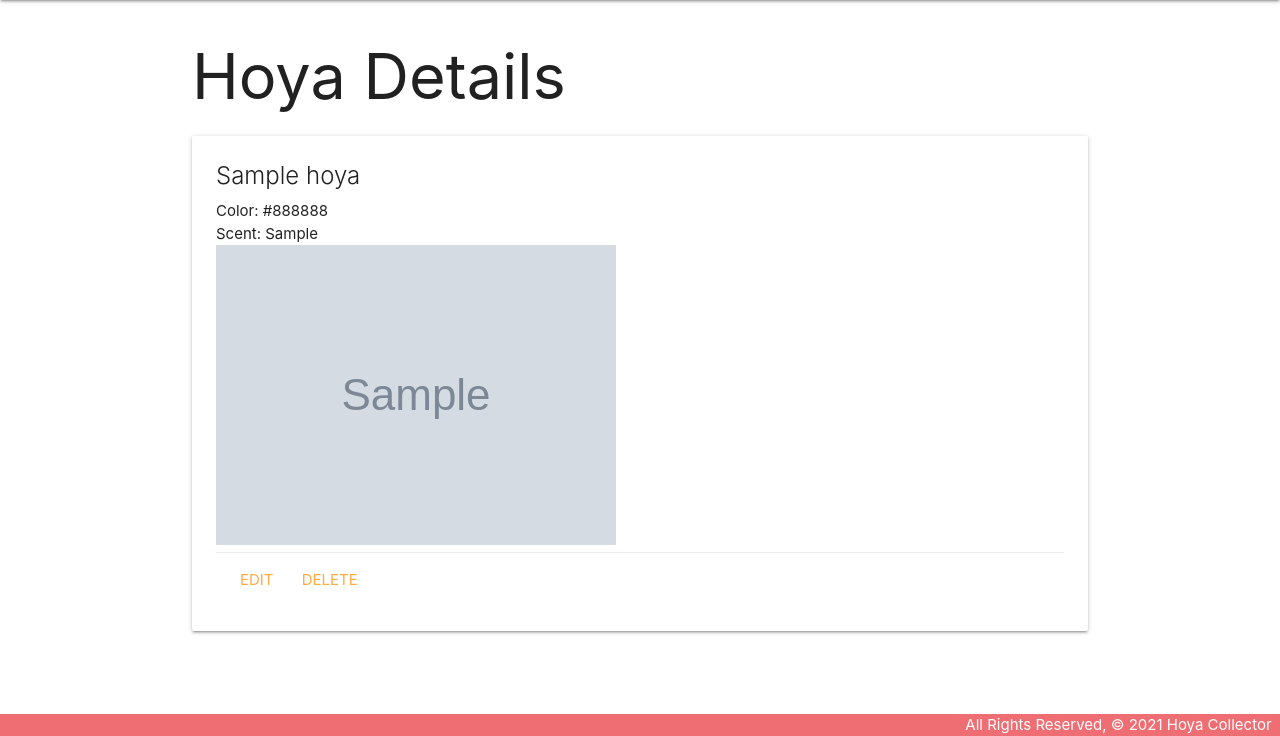
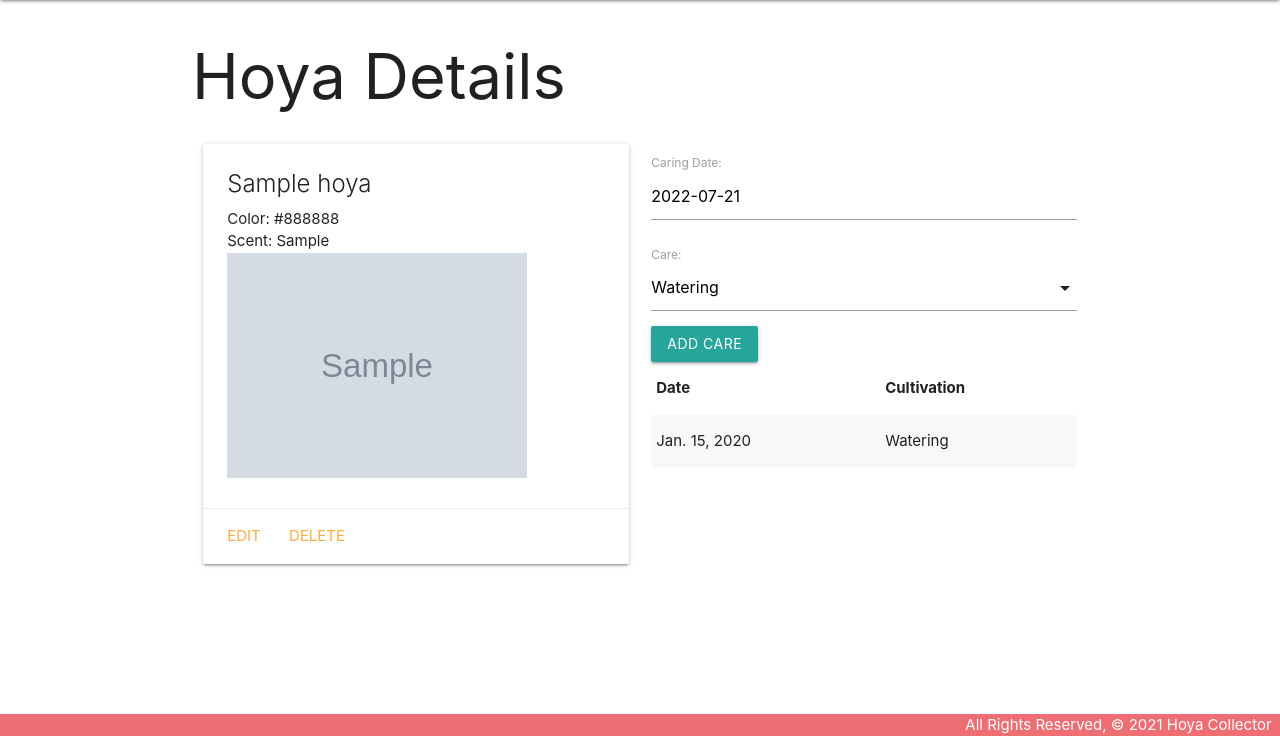
Before and after one commit to evelynyu007/Hoya-Collector, a Django app: page /hoya/1/ in a window 1280 px wide. Shown: the part 64-800 px from the top of the page. Run offline with Django 4.2, Linux system fonts and the light colour scheme; tables that the repository leaves empty hold one stand-in row (values such as "Sample post"); grey boxes marked "Sample" are stand-in pictures.

Commit message:
add care form

```diff
--- a/hoyacollector/main_app/admin.py
+++ b/hoyacollector/main_app/admin.py
@@ -1,7 +1,8 @@
 from django.contrib import admin
 
 # import your models here
-from .models import Hoya
+from .models import Cultivation, Hoya
 
 # Register your models here
 admin.site.register(Hoya)
+admin.site.register(Cultivation)
--- /dev/null
+++ b/hoyacollector/main_app/forms.py
@@ -0,0 +1,7 @@
+from django.forms import ModelForm
+from .models import Cultivation
+
+class CultivationForm(ModelForm):
+  class Meta:
+    model = Cultivation
+    fields = ['date', 'care']
--- a/hoyacollector/main_app/models.py
+++ b/hoyacollector/main_app/models.py
@@ -22,7 +22,7 @@ class Hoya(models.Model):
     def get_absolute_url(self):
         return reverse('detail', kwargs={'hoya_id': self.id})
 
-class cultivation(models.Model):
+class Cultivation(models.Model):
     date = models.DateField("Caring Date")
     care = models.CharField(max_length=1,
     choices=CARES,
@@ -33,3 +33,7 @@ class cultivation(models.Model):
     def __str__(self):
     # Nice method for obtaining the friendly value of a Field.choice
       return f"{self.get_care_display()} on {self.date}"
+
+     # change the default sort
+    class Meta:
+      ordering = ['-date']
--- a/hoyacollector/main_app/templates/base.html
+++ b/hoyacollector/main_app/templates/base.html
@@ -15,6 +15,7 @@
       type="text/css"
       href="{% static 'css/style.css' %}"
     />
+    <script src="https://cdnjs.cloudflare.com/ajax/libs/materialize/1.0.0/js/materialize.min.js"></script>
   </head>
   <body>
     <header class="navbar-fixed">
--- /dev/null
+++ b/hoyacollector/main_app/templates/home.html
@@ -0,0 +1,4 @@
+{% extends 'base.html' %} {% block content %}
+
+<h1>Home</h1>
+{% endblock %}
--- a/hoyacollector/main_app/templates/hoya/detail.html
+++ b/hoyacollector/main_app/templates/hoya/detail.html
@@ -1,18 +1,55 @@
 {% extends 'base.html' %} {% block content %}
 
 <h1>Hoya Details</h1>
-
+<div class="row">
+  <div class="col s6">
     <div class="card">
       <div class="card-content">
         <span class="card-title">{{ hoya.name }}</span>
         <p>Color: {{ hoya.color }}</p>
         <p>Scent: {{hoya.scent }}</p>
-    <img src="{{hoya.img}}" alt="{{hoya.name}}" />
+        <img src="{{hoya.img}}" alt="{{hoya.name}}" width="300px" />
+      </div>
+
       <div class="card-action">
         <a href="{% url 'hoya_update' hoya.id %}">Edit</a>
         <a href="{% url 'hoya_delete' hoya.id %}">Delete</a>
       </div>
     </div>
   </div>
+  <div class="col s6">
+    <form action="{% url 'add_cultivation' hoya.id %}" method="POST">
+      {% csrf_token %} {{ cultivation_form.as_p }}
+      <input type="submit" class="btn" value="Add Care" />
+    </form>
+    <table class="striped">
+      <thead>
+        <tr>
+          <th>Date</th>
+          <th>Cultivation</th>
+        </tr>
+      </thead>
+      <tbody>
+        {% for cul in hoya.cultivation_set.all %}
+        <tr>
+          <td>{{cul.date}}</td>
+          <td>{{cul.get_care_display}}</td>
+        </tr>
+        {% endfor %}
+      </tbody>
+    </table>
+  </div>
+</div>
+<script>
+  const dateEl = document.getElementById("id_date");
+  M.Datepicker.init(dateEl, {
+    format: "yyyy-mm-dd",
+    defaultDate: new Date(),
+    setDefaultDate: true,
+    autoClose: true,
+  });
 
+  const selectEl = document.getElementById("id_care");
+  M.FormSelect.init(selectEl);
+</script>
 {% endblock %}
--- a/hoyacollector/main_app/urls.py
+++ b/hoyacollector/main_app/urls.py
@@ -9,5 +9,6 @@ urlpatterns = [
   path('hoya/<int:hoya_id>/', views.hoya_detail, name='detail'),
   path('hoya/create/', views.HoyaCreate.as_view(), name ='hoya_create'),
   path('hoya/<int:pk>/update/', views.HoyaUpdate.as_view(), name='hoya_update'),
-path('hoya/<int:pk>/delete/', views.HoyaDelete.as_view(), name='hoya_delete'),
+  path('hoya/<int:pk>/delete/', views.HoyaDelete.as_view(), name='hoya_delete'),
+  path('hoya/<int:hoya_id>/add_cultivation/', views.add_cultivation, name='add_cultivation'),
 ]
--- a/hoyacollector/main_app/views.py
+++ b/hoyacollector/main_app/views.py
@@ -1,9 +1,10 @@
-from django.shortcuts import render
+from django.shortcuts import render, redirect
 
 # Create your views here.
 # Add the following import
 from django.http import HttpResponse
 from .models import Hoya
+from .forms import CultivationForm
 # Add UdpateView & DeleteView
 from django.views.generic.edit import CreateView, UpdateView, DeleteView
 
@@ -11,7 +12,7 @@ from django.views.generic.edit import CreateView, UpdateView, DeleteView
 
 # Define the home view
 def home(request):
-  return HttpResponse('<h1>Hello /ᐠ｡‸｡ᐟ\ﾉ</h1>')
+  return render(request, 'home.html')
 
 def about(request):
     return render(request, 'about.html')
@@ -23,7 +24,21 @@ def hoya_index(request):
 
 def hoya_detail(request, hoya_id):
   hoya = Hoya.objects.get(id = hoya_id)
-  return render(request, 'hoya/detail.html', { 'hoya': hoya })
+  # instatiate CultivationForm to be rendered in the template
+  cultivation_form = CultivationForm()
+  return render(request, 'hoya/detail.html', { 'hoya': hoya, 'cultivation_form': cultivation_form })
+
+def add_cultivation(request, hoya_id):
+  # create a ModelForm instance using the data in request.POST
+  form = CultivationForm(request.POST)
+  # validate the form
+  if form.is_valid():
+    # don't save the form to the db until it
+    # has the cat_id assigned
+    new_cultivation = form.save(commit=False)
+    new_cultivation.hoya_id = hoya_id
+    new_cultivation.save()
+  return redirect('detail', hoya_id=hoya_id)
 
 class HoyaCreate(CreateView):
   model = Hoya
```
Lines whose indentation alone changed are shown as unchanged.
